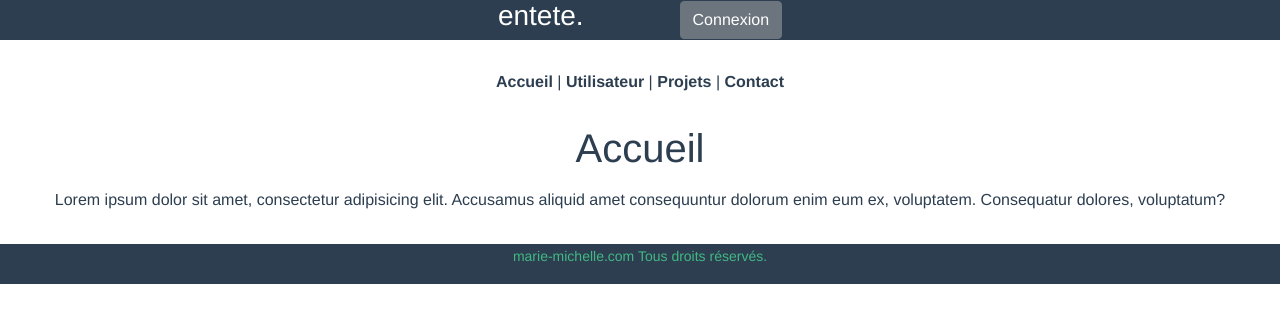
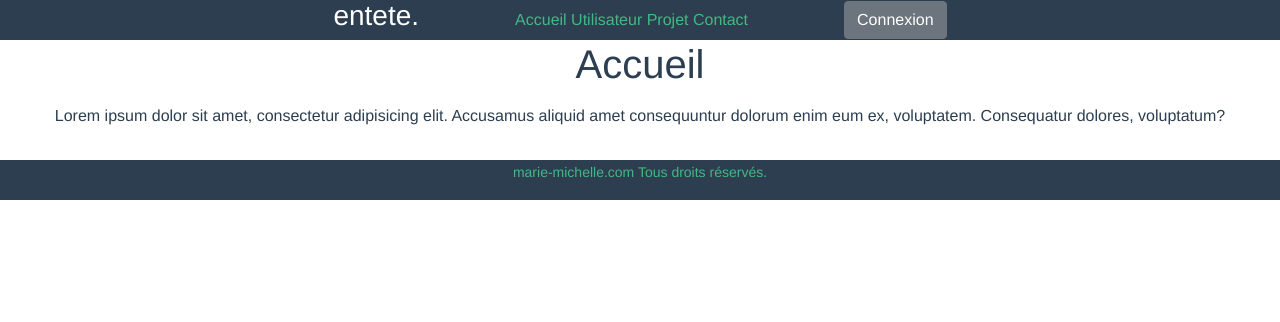
Before and after one commit to marie-michelle/1017examen2mariemichelle, a Vue app in the folder examen2vue/: page /accueil in a window 1280 px wide. Shown: the top 322 px of the page. Built offline with nearby package versions, Linux system fonts and the light colour scheme.

Commit message:
mon menu avec vue router

```diff
--- a/examen2vue/src/App.vue
+++ b/examen2vue/src/App.vue
@@ -1,13 +1,10 @@
 <template>
-
   <div id="app">
-    <Entete></Entete>
-    <div id="nav" >
-      <router-link to="/">Accueil</router-link> |
-      <router-link to="/utilisateur">Utilisateur</router-link> |
-      <router-link to="/projet">Projets</router-link> |
-      <router-link to="/contact">Contact</router-link>
-    </div>
+  <Entete>
+    <router-link  v-for="route in routes" :key="route.path" :to="route.path">
+      {{route.name}}
+    </router-link>
+  </Entete>
     <router-view class="content"/>
     <div class="footer"></div>
     <Pieddepage></Pieddepage>
@@ -18,11 +15,30 @@
 <script>
 import Pieddepage from "@/components/Pieddepage";
 import Entete from "@/components/Entete";
+
 export default {
-  components: {Entete, Pieddepage}
-}
+
+name: "App",
+    props: {
+  msg: String,
+},
+data(){
+  return{
+    loggedIn: false,
+
+    routes: [
+      {path: '/', name: 'Accueil', component: 'Accueil'},
+      {path: '/utilisateur', name: 'Utilisateur', component: 'Utilisateur'},
+      {path: '/projet', name: 'Projet', component: 'Projet'},
+      {path: '/contact', name: 'Contact', component: 'Contact'},
+    ],
+  }
+},
+  components: { Pieddepage, Entete },
+  // , ,
+};
+
 </script>
-
 
 <style>
 #app {
--- a/examen2vue/src/components/Entete.vue
+++ b/examen2vue/src/components/Entete.vue
@@ -2,7 +2,10 @@
   <div class="bgcolor center">
     <h3>entete.</h3>
     <div class="pl-5 ml-5">
-  <Connexion></Connexion>
+      <slot></slot>
+    </div>
+    <div class="pl-5 ml-5">
+      <Connexion></Connexion>
     </div>
   </div>
 </template>
@@ -11,12 +14,11 @@
 import Connexion from "@/components/Connexion";
 export default {
   name: "Entete",
-  components: {
-    Connexion
-  },
+
   props: {
     msg: String,
   },
+  components: {Connexion}
 };
 </script>
 
--- a/examen2vue/src/views/Projets.vue
+++ b/examen2vue/src/views/Projets.vue
@@ -2,7 +2,7 @@
   <div>
 
     <h3 class="mb-4 pb-4">Projets</h3>
-<ProjetTemplate class="flex" v-for="item in projets" :key="item.projet"><span >{{item.projet}}</span></ProjetTemplate>
+<ProjetTemplate class="flex" v-for="item in projets" :key="item.projet">{{item.projet}}</ProjetTemplate>
 
 
   </div>
```
